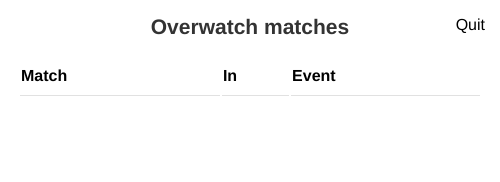
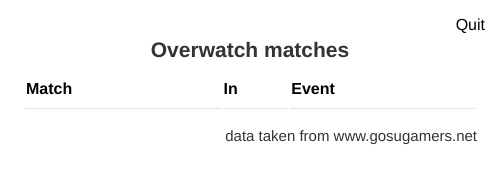
Before and after one commit to EVasseure/ow-match-follower, an Electron app: page src/index.html in a window 500 px wide. Drawn offline with Linux system fonts and the light colour scheme; no server answers.

Commit message:
added link to data source

```diff
--- a/src/index.html
+++ b/src/index.html
@@ -15,6 +15,7 @@
             </thead>
             <tbody class="content"></tbody>
         </table>
+        <p class="bottom-link"><a id="gosu-link">data taken from www.gosugamers.net</a></p>
         <script charset="utf-8">require('./index.js')</script>
     </body>
 </html>
--- a/src/index.js
+++ b/src/index.js
@@ -41,7 +41,10 @@
     })
     getData();
     document.getElementById("quit-btn").addEventListener("click", function (e) {
-        console.log("TOTOTO")
         ipcRenderer.send('quit')
     });
+    document.getElementById("gosu-link").addEventListener("click", function (e) {
+        e.preventDefault();
+        shell.openExternal("http://www.gosugamers.net/overwatch/gosubet");
+    });
 })
--- a/src/style.css
+++ b/src/style.css
@@ -1,5 +1,6 @@
 body {
     font-family: Helvetica Neue,Arial,Helvetica;
+    padding: 15px;
 }
 
 h1 {
@@ -13,7 +14,6 @@
     width: 100%;
     text-align: left;
     margin-top: 15px;
-    padding: 10px;
 }
 
 th {
@@ -41,3 +41,15 @@
 img {
     max-width: 60px;
 }
+
+.bottom-link {
+    text-align: right;
+}
+
+.bottom-link a {
+    color: #333;
+    text-decoration: none;
+    font-weight: 300;
+    font-size: 15px;
+    cursor: pointer;
+}
```
